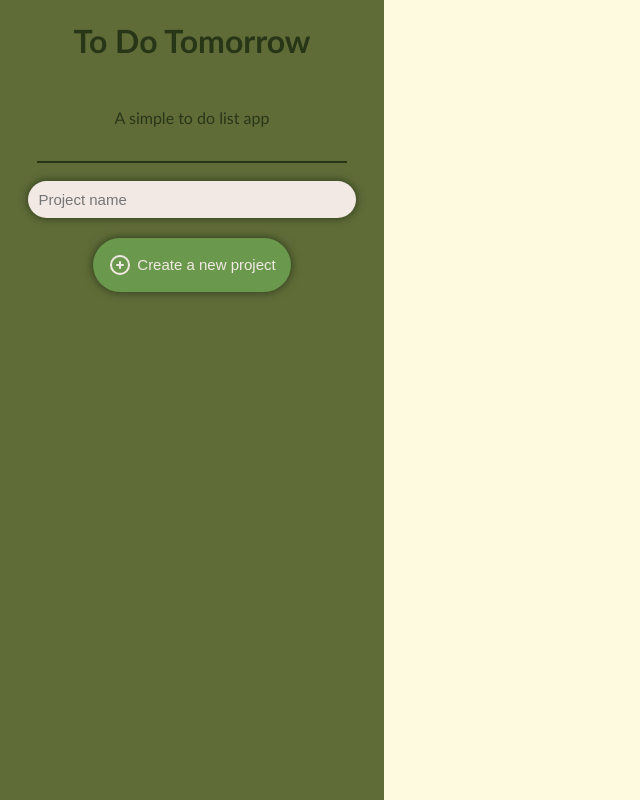
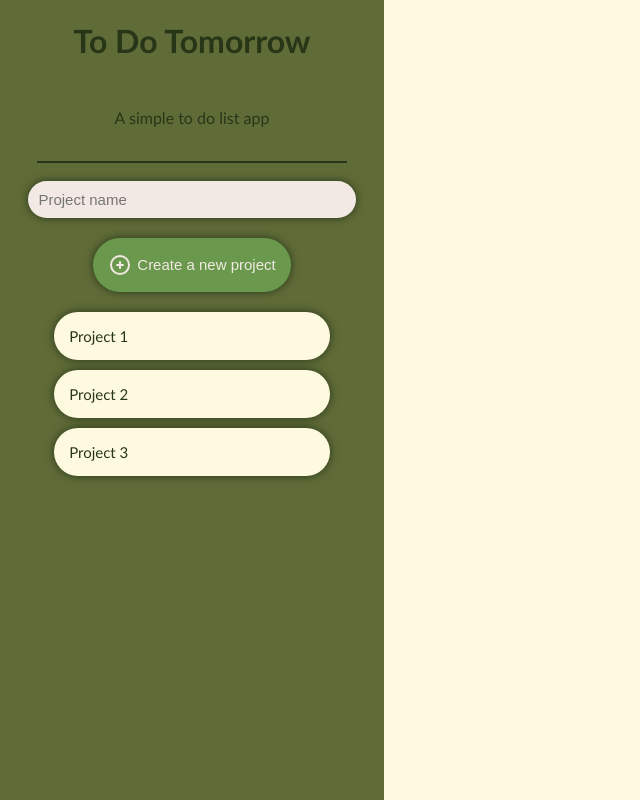
Before and after one commit to omar15hr/ToDoTomorrow, a React (Vite) app: page / in a window 1280 px wide. Shown: the whole page, without its empty margins (0-640 px from the left). Built offline with nearby package versions, Linux system fonts and the light colour scheme.

Commit message:
Redux en progreso

```diff
--- a/src/components/ProjectsList.tsx
+++ b/src/components/ProjectsList.tsx
@@ -1,14 +1,45 @@
-interface Project {
-  id: string;
-  name: string;
-}
 
-export function ProjectsList( { project }: { project: Project } ) {
+
+const projects: {
+  id: string,
+  name: string
+}[] = [
+  {
+    id: "1",
+    name: "Project 1",
+  },
+  {
+    id: "2",
+    name: "Project 2",
+  },
+  {
+    id: "3",
+    name: "Project 3",
+  }
+];
+
+export function ProjectsList() {
+
+
   return (
     <div className="project-ul">
-      <div className="project-item">{project.name}</div>
-      <button className="delete-project-button"><svg  xmlns="http://www.w3.org/2000/svg"  width="24"  height="24"  viewBox="0 0 24 24"  fill="none"  stroke="currentColor"  stroke-width="2"  stroke-linecap="round"  stroke-linejoin="round"  className="icon icon-tabler icons-tabler-outline icon-tabler-trash"><path stroke="none" d="M0 0h24v24H0z" fill="none"/><path d="M4 7l16 0" /><path d="M10 11l0 6" /><path d="M14 11l0 6" /><path d="M5 7l1 12a2 2 0 0 0 2 2h8a2 2 0 0 0 2 -2l1 -12" /><path d="M9 7v-3a1 1 0 0 1 1 -1h4a1 1 0 0 1 1 1v3" /></svg></button>
-      <button className="update-project-button"><svg  xmlns="http://www.w3.org/2000/svg"  width="24"  height="24"  viewBox="0 0 24 24"  fill="none"  stroke="currentColor"  stroke-width="2"  stroke-linecap="round"  stroke-linejoin="round"  className="icon icon-tabler icons-tabler-outline icon-tabler-edit"><path stroke="none" d="M0 0h24v24H0z" fill="none"/><path d="M7 7h-1a2 2 0 0 0 -2 2v9a2 2 0 0 0 2 2h9a2 2 0 0 0 2 -2v-1" /><path d="M20.385 6.585a2.1 2.1 0 0 0 -2.97 -2.97l-8.415 8.385v3h3l8.385 -8.415z" /><path d="M16 5l3 3" /></svg></button>
+        {
+          projects.map((project) => (
+            <div
+              key={project.id}
+              className="project-item"
+            >
+              {project.name}
+            </div>
+          ))
+        }
     </div>
   )
 }
+
+// <button
+//         className="delete-project-button"><svg  xmlns="http://www.w3.org/2000/svg"  width="24"  height="24"  viewBox="0 0 24 24"  fill="none"  stroke="currentColor"  stroke-width="2"  stroke-linecap="round"  stroke-linejoin="round"  className="icon icon-tabler icons-tabler-outline icon-tabler-trash"><path stroke="none" d="M0 0h24v24H0z" fill="none"/><path d="M4 7l16 0" /><path d="M10 11l0 6" /><path d="M14 11l0 6" /><path d="M5 7l1 12a2 2 0 0 0 2 2h8a2 2 0 0 0 2 -2l1 -12" /><path d="M9 7v-3a1 1 0 0 1 1 -1h4a1 1 0 0 1 1 1v3" /></svg>
+//       </button>
+//       <button
+//         className="update-project-button"><svg  xmlns="http://www.w3.org/2000/svg"  width="24"  height="24"  viewBox="0 0 24 24"  fill="none"  stroke="currentColor"  stroke-width="2"  stroke-linecap="round"  stroke-linejoin="round"  className="icon icon-tabler icons-tabler-outline icon-tabler-edit"><path stroke="none" d="M0 0h24v24H0z" fill="none"/><path d="M7 7h-1a2 2 0 0 0 -2 2v9a2 2 0 0 0 2 2h9a2 2 0 0 0 2 -2v-1" /><path d="M20.385 6.585a2.1 2.1 0 0 0 -2.97 -2.97l-8.415 8.385v3h3l8.385 -8.415z" /><path d="M16 5l3 3" /></svg>
+//       </button>
--- a/src/components/Sidebar.tsx
+++ b/src/components/Sidebar.tsx
@@ -1,21 +1,12 @@
 import { useState } from "react"
-import { useDispatch, useSelector } from "react-redux";
-import { RootState } from "../store/store";
-import { addNewProject } from "../store/projects/projectsSlice";
-import { v4 as uuidv4 } from 'uuid';
 import { ProjectsList } from "./ProjectsList";
+// import { useAppSelector } from "../hooks/store";
 
 export function Sidebar() {
 
+  // const projects = useAppSelector((state) => state.project);
   const [ projectName, setProjectName ] = useState('');
-  const dispatch = useDispatch();
-  const projects = useSelector((state: RootState) => state.project);
 
-  const handleAddProject = () => {
-    if (projectName === '') return;
-    dispatch(addNewProject({ id: uuidv4(), name: projectName }));
-    setProjectName('');
-  }
 
   return (
     <div className="sidebar">
@@ -34,16 +25,13 @@ export function Sidebar() {
 
         <button
           className="create-project-button"
-          onClick={handleAddProject}
         >
           <svg  xmlns="http://www.w3.org/2000/svg"  width="24"  height="24"  viewBox="0 0 24 24"  fill="none"  stroke="currentColor"  stroke-width="2"  stroke-linecap="round"  stroke-linejoin="round"  className="icon icon-tabler icons-tabler-outline icon-tabler-circle-plus"><path stroke="none" d="M0 0h24v24H0z" fill="none"/><path d="M3 12a9 9 0 1 0 18 0a9 9 0 0 0 -18 0" /><path d="M9 12h6" /><path d="M12 9v6" /></svg>
           Create a new project
         </button>
 
         <div className="project-list">
-          {projects.map((project) => (
-            <ProjectsList key={project.id} project={project} />
-          ))}
+          <ProjectsList />
         </div>
       </div>
     </div>
--- /dev/null
+++ b/src/hooks/store.ts
@@ -0,0 +1,5 @@
+import { AppDispatch, RootState } from "../store";
+import { TypedUseSelectorHook, useDispatch, useSelector } from "react-redux";
+
+export const useAppSelector: TypedUseSelectorHook<RootState> = useSelector;
+export const useAppDispatch: () => AppDispatch = useDispatch;
--- a/src/index.css
+++ b/src/index.css
@@ -59,7 +59,7 @@ hr {
 }
 .project-ul {
   display: flex;
-  flex-direction: row;
+  flex-direction: column;
   gap: 10px;
   align-items: center;
   justify-content: center;
--- a/src/main.tsx
+++ b/src/main.tsx
@@ -1,6 +1,6 @@
 import './index.css'
 import { Provider } from 'react-redux'
-import { store } from './store/store.ts'
+import { store } from './store/index.ts'
 import App from './App.tsx'
 import React from 'react'
 import ReactDOM from 'react-dom/client'
--- a/src/store/projects/projectsSlice.ts
+++ b/src/store/projects/projectsSlice.ts
@@ -1,30 +1,29 @@
-import { createSlice } from '@reduxjs/toolkit'
-import type { PayloadAction } from '@reduxjs/toolkit'
+import { createSlice } from "@reduxjs/toolkit";
 
-export interface ProjectState {
-  id: string;
+export interface Project {
   name: string;
 }
 
-const initialState: ProjectState[] = [];
+export interface ProjectWithId extends Project {
+  id: string;
+}
+
+const initialState: ProjectWithId[] = [];
 
 export const ProjectSlice = createSlice({
-  name: 'projects',
+  name: "project",
   initialState,
   reducers: {
-    addNewProject: (state, action: PayloadAction<{ id: string, name: string }>) => {
-      state.push(action.payload);
+    addNewProject: (state, action) => {
+      return [...state, action.payload];
     },
-    deleteProject: (state, action: PayloadAction<string>) => {
-      state = state.filter(project => project.id !== action.payload);
-    },
-    updateProject: (state, action: PayloadAction<{ id: string, name: string }>) => {
-      const projectIndex = state.findIndex(project => project.id === action.payload.id);
-      state[projectIndex].name = action.payload.name;
-    },
+    deleteProjectById: (state, action) => {
+      const id = action.payload;
+      return state.filter((project) => project.id !== id);
+    }
   },
-})
+});
 
-export const { addNewProject, deleteProject, updateProject } = ProjectSlice.actions
+export default ProjectSlice.reducer;
 
-export default ProjectSlice.reducer
+export const { addNewProject, deleteProjectById } = ProjectSlice.actions;
```
Also changed, not shown: src/hooks/useProjectActions.ts (added, +9 -0 lines), src/store/index.ts (renamed from src/store/store.ts).
